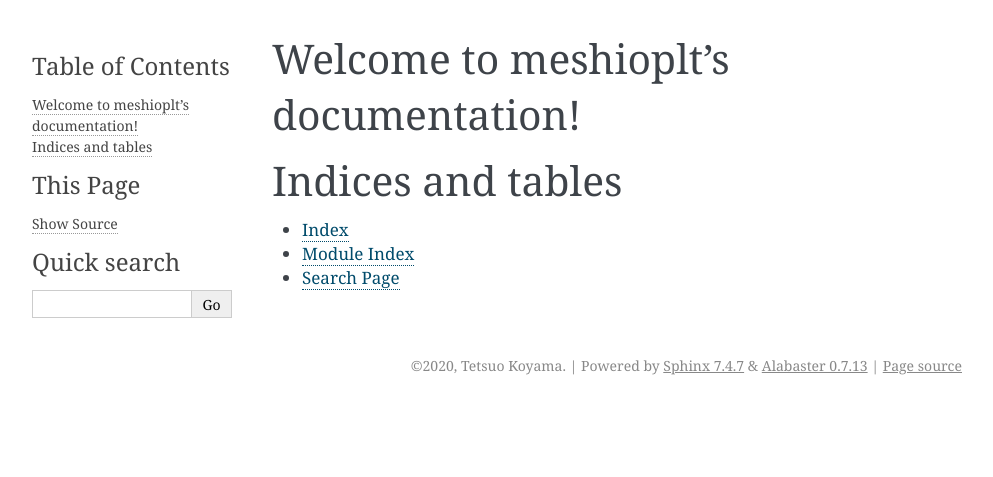
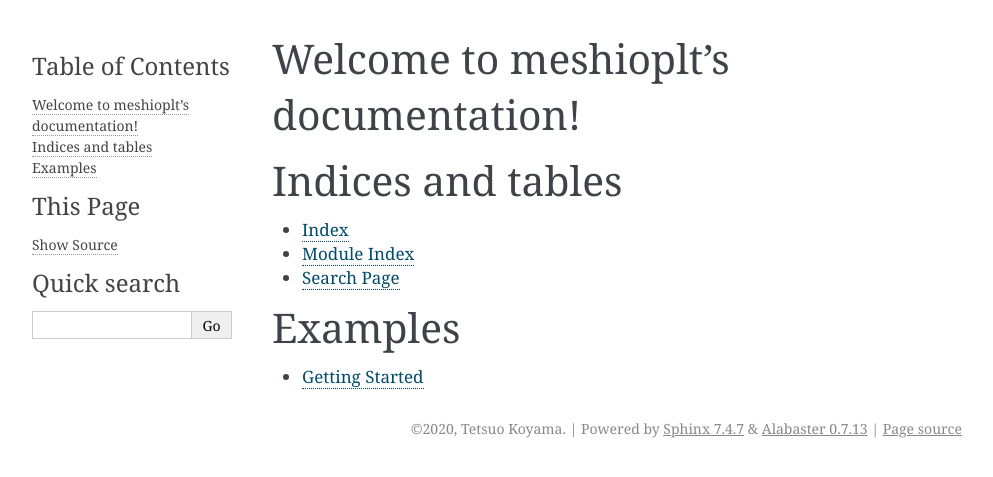
Before and after one commit to tkoyama010/meshio-matplotlib, a Sphinx documentation site: the page built from doc/contents.rst, in a window 1280 px wide. Shown: the top 477 px of the page, without its empty margins (148-1141 px from the left). Built offline with Sphinx 7.4.7, drawn with Linux system fonts in a browser that asks for light colours.

Commit message:
:new: jupyter notebook in document (#29)
* :new: example.py

* :wastebasket: example.py

* :new: index.ipynb

* :package: nbsphinx

* :package: nbsphinx

* :heavy_plus_sign: Examples

* :name_badge: Binder

* :new: index.ipynb

* :arrow_up: index.ipynb

* :name_badge: issues etc

* :wrench: Sphinx Build

* :wrench: install

* :wrench: flake8

* :wastebasket: pull_request

* :heavy_plus_sign: pandoc

* :wrench: apt

```diff
--- a/doc/conf.py
+++ b/doc/conf.py
@@ -32,6 +32,7 @@ release = "0.0.1"
 # extensions coming with Sphinx (named 'sphinx.ext.*') or your custom
 # ones.
 extensions = []
+extensions.append('nbsphinx')
 
 # Add any paths that contain templates here, relative to this directory.
 templates_path = ["_templates"]
--- a/doc/contents.rst
+++ b/doc/contents.rst
@@ -18,3 +18,11 @@ Indices and tables
 * :ref:`genindex`
 * :ref:`modindex`
 * :ref:`search`
+
+Examples
+========
+
+.. toctree::
+   :glob:
+
+   examples/*
--- a/requirements.txt
+++ b/requirements.txt
@@ -1,4 +1,5 @@
 meshio
 matplotlib
+nbsphinx
 sphinx-intl
 transifex-client
```
Also changed, not shown: README.md (+3 -0 lines), doc/examples/index.ipynb (added), 3 other files.
